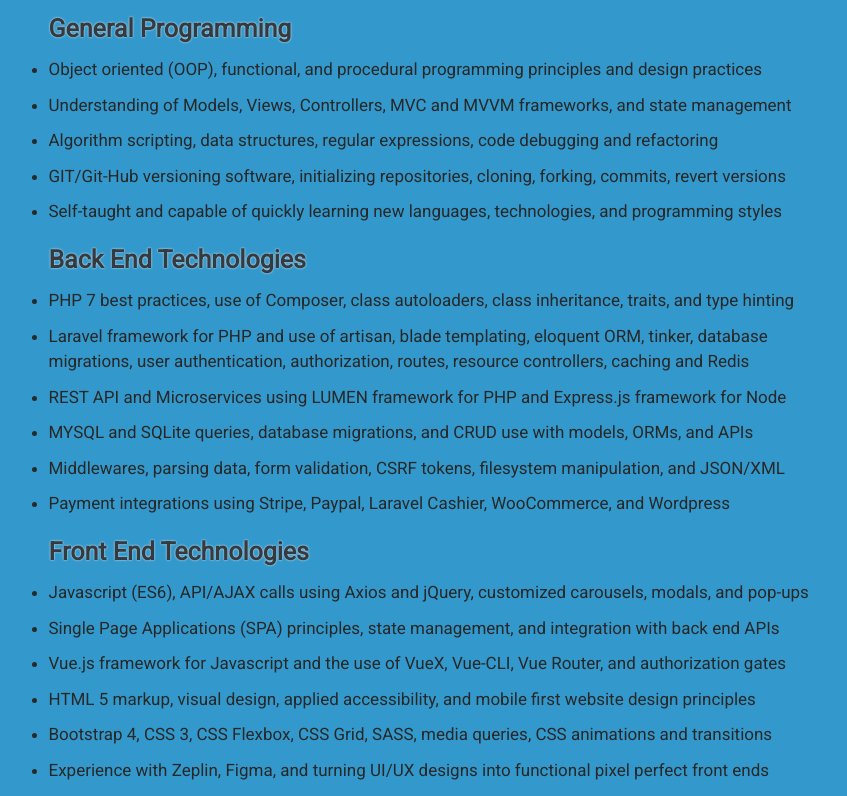
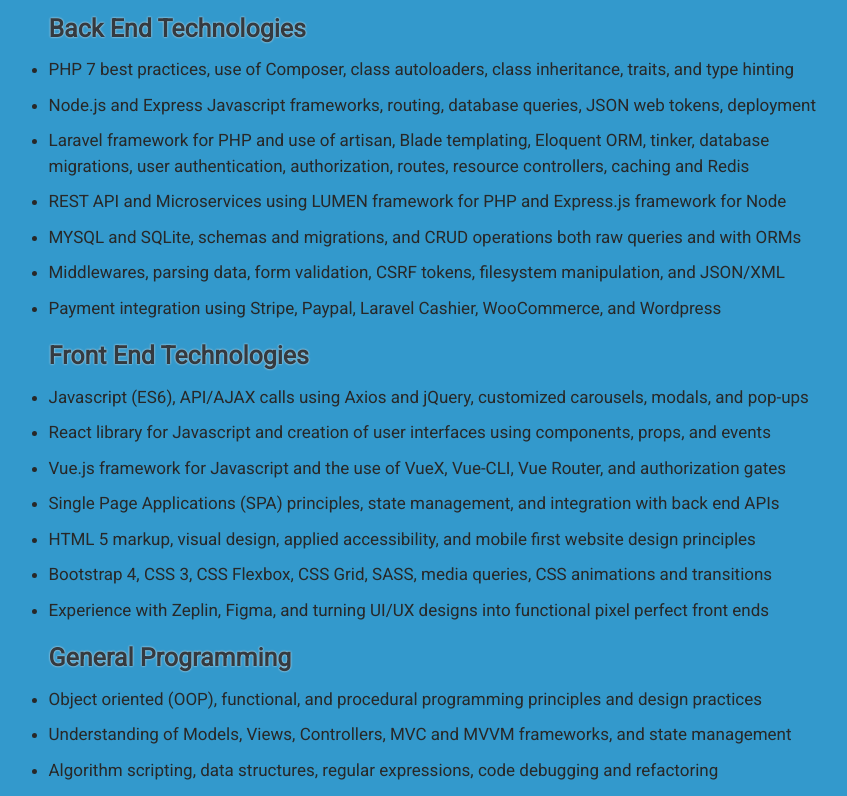
Before and after one commit to kh09211/Kylewebdev_VUE, a Vue app: page / in a window 1280 px wide. Shown: the part 2520-3316 px from the top of the page, without its empty margins (219-1066 px from the left). Built offline with nearby package versions, Linux system fonts and the light colour scheme; no server answers.

Commit message:
Changes to resume

```diff
--- a/src/components/Resume.vue
+++ b/src/components/Resume.vue
@@ -7,30 +7,31 @@
 			<div class="row justify-content-center">
 				<div class="col-md-10  offset-md-1 text-left">
 
+					<ul><b>Back End Technologies</b>
+						<li>PHP 7 best practices, use of Composer, class autoloaders, class inheritance, traits, and type hinting</li>
+						<li>Node.js and Express Javascript frameworks, routing, database queries, JSON web tokens, deployment</li>
+						<li>Laravel framework for PHP and use of artisan, Blade templating, Eloquent ORM, tinker, database
+					<br>migrations, user authentication, authorization, routes, resource controllers, caching and Redis</li>
+						<li>REST API and Microservices using LUMEN framework for PHP and Express.js framework for Node</li>
+						<li>MYSQL and SQLite, schemas and migrations, and CRUD operations both raw queries and with ORMs</li>
+						<li>Middlewares, parsing data, form validation, CSRF tokens, filesystem manipulation, and JSON/XML</li>
+						<li>Payment integration using Stripe, Paypal, Laravel Cashier, WooCommerce, and Wordpress</li>
+					</ul>
+					<ul><b>Front End Technologies</b>
+						<li>Javascript (ES6), API/AJAX calls using Axios and jQuery, customized carousels, modals, and pop-ups</li>
+						<li>React library for Javascript and creation of user interfaces using components, props, and events</li>
+						<li>Vue.js framework for Javascript and the use of VueX, Vue-CLI, Vue Router, and authorization gates</li>
+						<li>Single Page Applications (SPA) principles, state management, and integration with back end APIs</li>
+						<li>HTML 5 markup, visual design, applied accessibility, and mobile first website design principles</li>
+						<li>Bootstrap 4, CSS 3, CSS Flexbox, CSS Grid, SASS, media queries, CSS animations and transitions</li>
+						<li>Experience with Zeplin, Figma, and turning UI/UX designs into functional pixel perfect front ends</li>
+					</ul>
 					<ul><b>General Programming</b>
 						<li>Object oriented (OOP), functional, and procedural programming principles and design practices</li>
 						<li>Understanding of Models, Views, Controllers, MVC and MVVM frameworks, and state management</li>
 						<li>Algorithm scripting, data structures, regular expressions, code debugging and refactoring</li>
 						<li>GIT/Git-Hub versioning software, initializing repositories, cloning, forking, commits, revert versions</li>
 						<li>Self-taught and capable of quickly learning new languages, technologies, and programming styles</li>
-					</ul>
-
-					<ul><b>Back End Technologies</b>
-						<li>PHP 7 best practices, use of Composer, class autoloaders, class inheritance, traits, and type hinting</li>
-						<li>Laravel framework for PHP and use of artisan, blade templating, eloquent ORM, tinker, database
-					<br>migrations, user authentication, authorization, routes, resource controllers, caching and Redis</li>
-						<li>REST API and Microservices using LUMEN framework for PHP and Express.js framework for Node</li>
-						<li>MYSQL and SQLite queries, database migrations, and CRUD use with models, ORMs, and APIs</li>
-						<li>Middlewares, parsing data, form validation, CSRF tokens, filesystem manipulation, and JSON/XML</li>
-						<li>Payment integrations using Stripe, Paypal, Laravel Cashier, WooCommerce, and Wordpress</li>
-					</ul>
-					<ul><b>Front End Technologies</b>
-						<li>Javascript (ES6),  API/AJAX calls using Axios and jQuery, customized carousels, modals, and pop-ups</li>
-						<li>Single Page Applications (SPA) principles, state management, and integration with back end APIs</li>
-						<li>Vue.js framework for Javascript and the use of VueX, Vue-CLI, Vue Router, and authorization gates</li>
-						<li>HTML 5 markup, visual design, applied accessibility, and mobile first website design principles</li>
-						<li>Bootstrap 4, CSS 3, CSS Flexbox, CSS Grid, SASS, media queries, CSS animations and transitions</li>
-						<li>Experience with Zeplin, Figma, and turning UI/UX designs into functional pixel perfect front ends</li>
 					</ul>
 					<ul><b>System Administration</b>
 						<li>Proficiency with the shell command line, SSH, FTP,  shell scripting, and custom kernel compilation</li>
```
